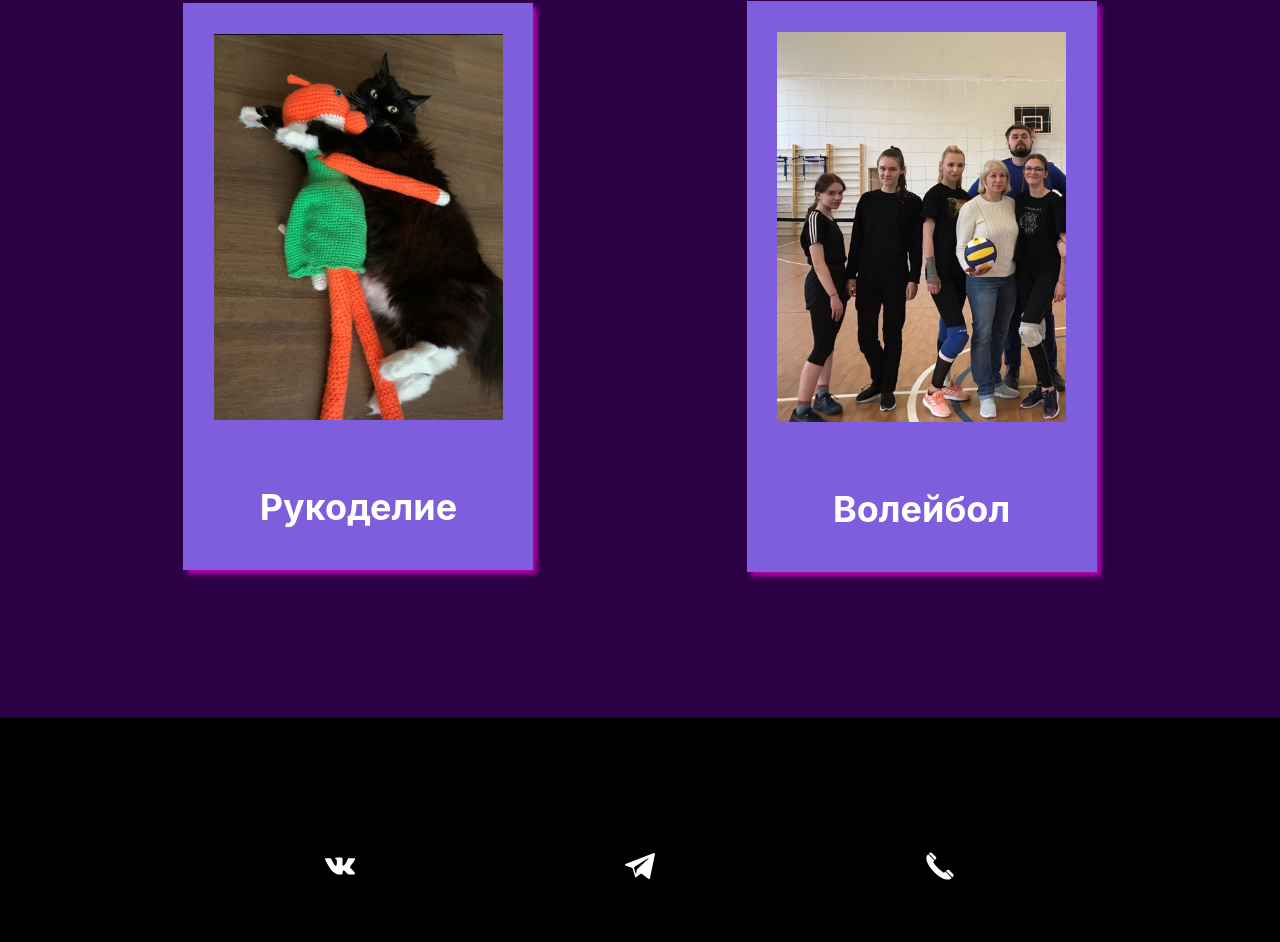
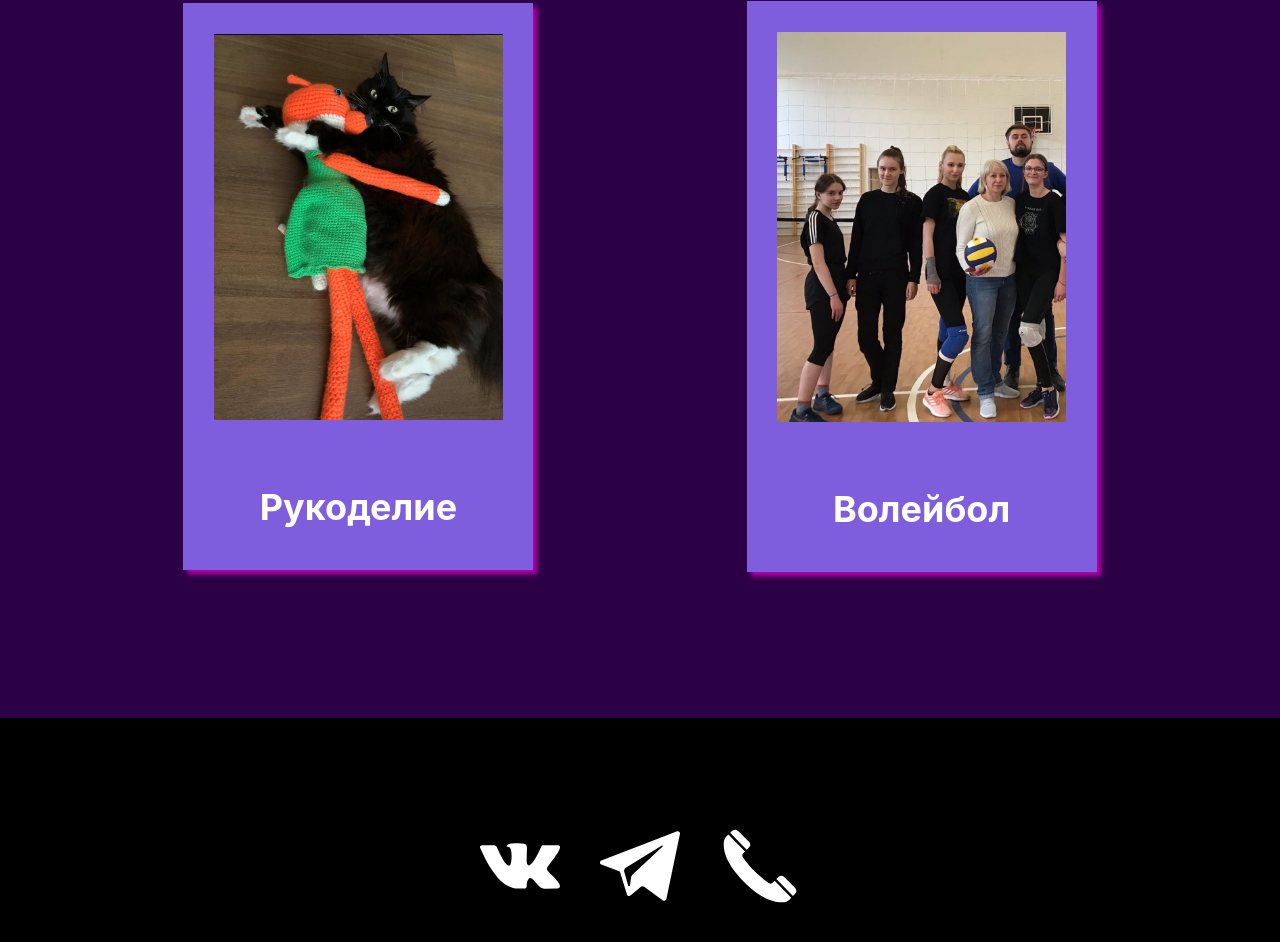
Before and after one commit to marypupupu/marypupupu.github.io, a plain HTML site: page index.html in a window 1280 px wide. Shown: the part 6022-6964 px from the top of the page. Drawn offline with Linux system fonts and the light colour scheme.

Commit message:
Update style.css

```diff
--- a/style.css
+++ b/style.css
@@ -196,10 +196,11 @@
     align-items: center;
     text-align: center;
     justify-content: center;
+    gap: 40px;
   }
 
 
   .footer__logo {
-    width: 10%;
-    height: 10%;
+    width: 80px;
+    height: 80px;
   }
```
